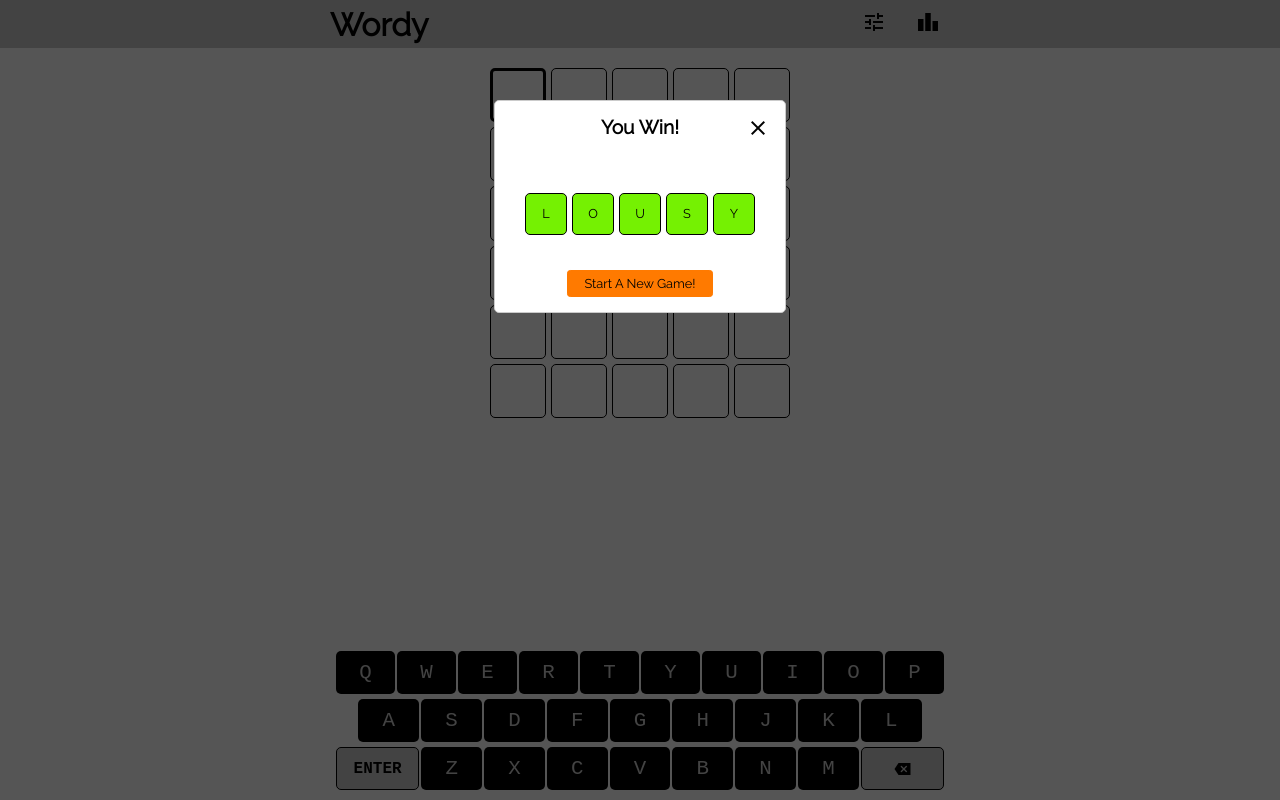
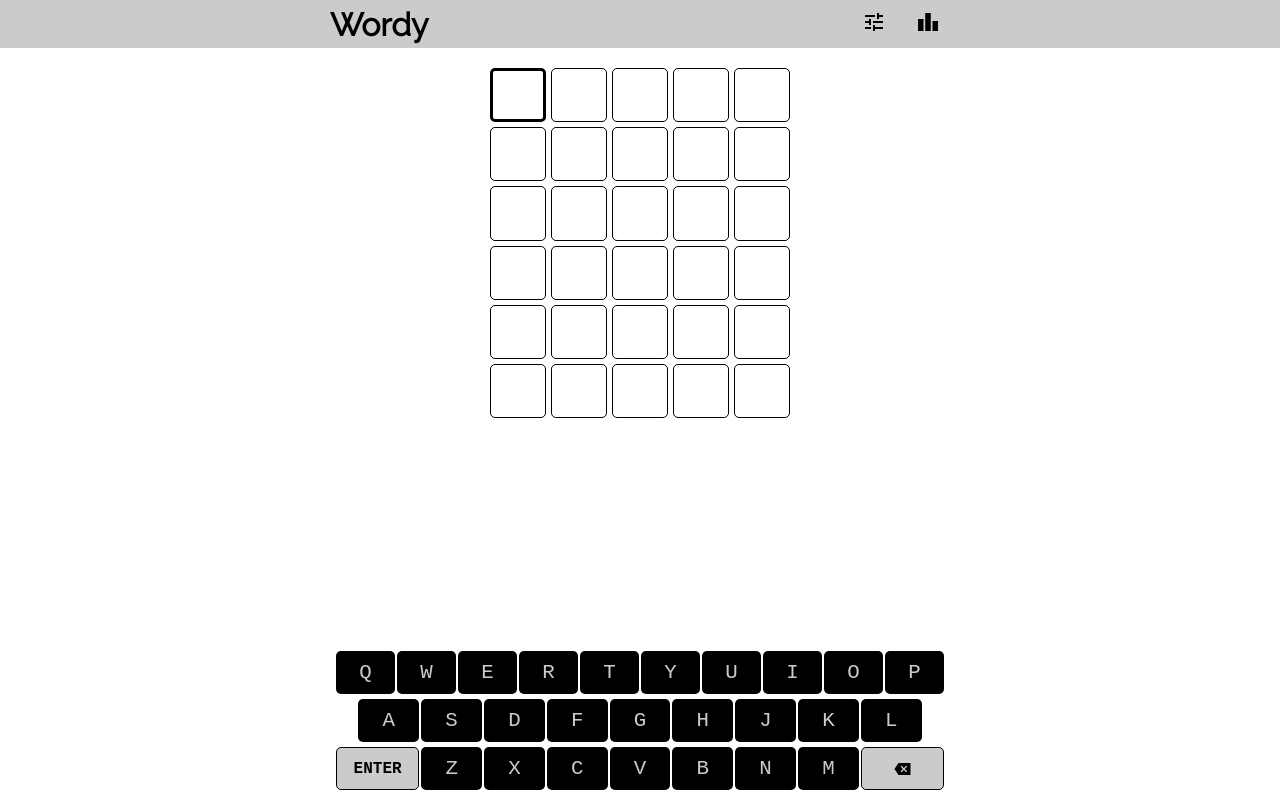
Before and after one commit to bAmrish/Wordy, a React (Create React App) app: page /game in a window 1280 px wide. Built offline with nearby package versions, Linux system fonts and the light colour scheme.

Commit message:
Integrated the GameComplete component to show dialog when game is won or lost.

```diff
--- a/src/App.tsx
+++ b/src/App.tsx
@@ -3,7 +3,7 @@ import Header from './header/Header';
 import { Navigate, Route, Routes } from 'react-router-dom';
 import { lazy, Suspense } from 'react';
 import { useAppSelector } from './game/store/store.hooks';
-import Dialog from './ui/dialog/Dialog';
+import { DialogProvider } from './ui/dialog/Dialog';
 
 function App() {
   const Stats = lazy(() => import('./stats/Stats'));
@@ -12,7 +12,7 @@ function App() {
   const theme = useAppSelector(state => state.ui.theme);
   return (
     <div className={`${classes.app} theme ${theme}`}>
-      <Dialog />
+      <DialogProvider>
         <Header />
         <div className={classes['main-container']}>
           <Suspense fallback={<div>Loading...</div>}>
@@ -24,6 +24,7 @@ function App() {
             </Routes>
           </Suspense>
         </div>
+      </DialogProvider>
     </div>
   );
 }
--- a/src/game/Game.tsx
+++ b/src/game/Game.tsx
@@ -1,16 +1,19 @@
 import classes from './Game.module.css';
-import { useCallback, useEffect } from 'react';
+import { useCallback, useContext, useEffect } from 'react';
 import Board from './board/Board';
 import Message from './message/Message';
 import Keyboard from './keyboard/Keyboard';
 import { useAppDispatch, useAppSelector } from './store/store.hooks';
 import gamesActions from './store/games/games.actions';
 import { StatusType } from './models/tile.model';
+import Dialog from '../ui/dialog/Dialog';
+import GameComplete from './dialogs/game-complete/GameComplete';
 
 const Game = () => {
   const game = useAppSelector(state => state.games.currentGame);
   const dispatch = useAppDispatch();
   const keyStatus: { [key: string]: StatusType } = {};
+  const dialog = useContext(Dialog);
 
   const addChar = useCallback(
     (key: string) => {
@@ -58,6 +61,20 @@ const Game = () => {
     if (!game) {
       dispatch(gamesActions.newGame());
     }
+
+    if (game?.status === 'WON' || game?.status === 'LOST') {
+      const title = game.status === 'WON' ? 'You Won' : 'You Lost';
+      const newGameHandler = () => {
+        dispatch(gamesActions.newGame());
+      };
+      dialog.open(
+        <GameComplete game={game} onNewGame={newGameHandler} />,
+        title
+      );
+    } else {
+      dialog.close();
+    }
+    // eslint-disable-next-line react-hooks/exhaustive-deps
   }, [dispatch, game]);
 
   useEffect(() => {
--- a/src/game/dialogs/game-complete/GameComplete.tsx
+++ b/src/game/dialogs/game-complete/GameComplete.tsx
@@ -1,8 +1,7 @@
 import classes from './GameComplete.module.css';
 import TileModel from '../../models/tile.model';
 import GameModel, { GameStatus } from '../../models/game.model';
-import { useAppDispatch, useAppSelector } from '../../store/store.hooks';
-import gamesActions from '../../store/games/games.actions';
+import { FC } from 'react';
 
 const SUCCESS = '🟩';
 const WARN = '🟧';
@@ -22,9 +21,8 @@ const getSquare = (tile: TileModel) => {
 const share = (text: string) => {
   window.navigator.clipboard
     .writeText(text)
-    .then(r => {
+    .then(() => {
       console.log('Copied successfully to clipboard');
-      console.log({ r });
     })
     .catch(e => {
       console.log('Failed to copy to clipboard!');
@@ -57,9 +55,9 @@ const getGuessString = (game: GameModel) => {
 const getGuessNodes = (game: GameModel) => {
   return game.rows
     .filter(row => row.status !== 'DISABLED')
-    .map(row => {
+    .map((row, ri) => {
       return (
-        <div className={classes.row}>
+        <div className={classes.row} key={ri}>
           <span>{row.tiles.map(tile => getSquare(tile))}</span>
           <br />
         </div>
@@ -92,15 +90,11 @@ const getMessage = (type: GameStatus): JSX.Element => {
   }
 };
 
-const GameComplete = () => {
-  const game = useAppSelector(state => state.games.currentGame);
-  const dispatch = useAppDispatch();
-  if (!game) {
-    return <></>;
-  }
+const GameComplete: FC<{ game: GameModel; onNewGame: () => void }> = props => {
+  const game = props.game;
 
   const newGameHandler = () => {
-    dispatch(gamesActions.newGame());
+    props.onNewGame();
   };
   const answer = getAnswerTile(game.answer);
   const guessNode = getGuessNodes(game);
--- a/src/ui/dialog/Dialog.tsx
+++ b/src/ui/dialog/Dialog.tsx
@@ -1,19 +1,44 @@
 import classes from './Dialog.module.css';
 import { CSSTransition } from 'react-transition-group';
-import { useEffect, useState } from 'react';
-import GameComplete from '../../game/dialogs/game-complete/GameComplete';
+import { createContext, FC, useEffect, useState } from 'react';
 
-const Dialog = () => {
+type DialogType = {
+  open: (content: JSX.Element, title: string) => void;
+  close: () => void;
+};
+
+const Dialog = createContext<DialogType>({
+  open: () => {},
+  close: () => {},
+});
+
+export const DialogProvider: FC = props => {
   const [animate, setAnimate] = useState(false);
-  const [show, setShow] = useState(true);
-  const onClose = () => {
-    setShow(false);
-  };
+  const [show, setShow] = useState(false);
+  const [content, setContent] = useState<JSX.Element | null>(null);
+  const [title, setTitle] = useState('');
+
   useEffect(() => {
     setTimeout(() => {
       setAnimate(true);
     }, 300);
   });
+
+  const open = (content: JSX.Element, title: string) => {
+    setContent(content);
+    setShow(true);
+    setTitle(title);
+  };
+
+  const close = () => {
+    setContent(null);
+    setShow(false);
+    setTitle('');
+  };
+  const closeIcon = (
+    <span className={'material-icons-sharp ' + classes.icon}>clear</span>
+  );
+
   const mainContent = (
     <>
       <div className={classes.backdrop} />
@@ -24,20 +49,22 @@ const Dialog = () => {
         classNames={{ enter: classes['animation-enter'] }}
       >
         <div className={classes.dialog}>
-          <div className={classes.close} onClick={onClose}>
-            <span className={'material-icons-sharp ' + classes.icon}>
-              clear
-            </span>
+          <div className={classes.close} onClick={close}>
+            {closeIcon}
           </div>
-          <div className={classes['dialog-title']}>You Win!</div>
-          <div className={classes['dialog-content']}>
-            <GameComplete />
-          </div>
+          <div className={classes['dialog-title']}>{title}</div>
+          <div className={classes['dialog-content']}>{content}</div>
         </div>
       </CSSTransition>
     </>
   );
-  return show ? mainContent : <> </>;
+
+  return (
+    <Dialog.Provider value={{ open, close }}>
+      {show && mainContent}
+      {props.children}
+    </Dialog.Provider>
+  );
 };
 
 export default Dialog;
```
Lines whose indentation alone changed are shown as unchanged.
